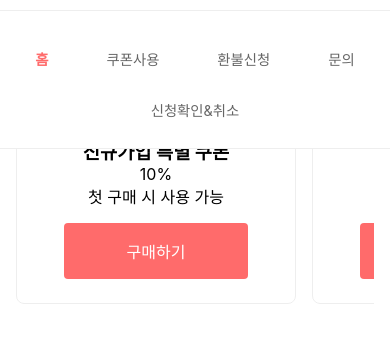
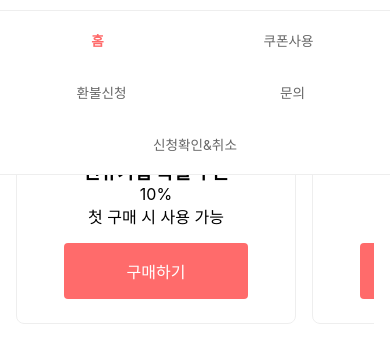
Before and after one commit to Leedalsoo/coupon-web, a plain HTML site: page index.html in a window 390 px wide. Shown: the part 40-402 px from the top of the page. Drawn offline with nearby package versions, Linux system fonts and the light colour scheme.

Commit message:
Update index.html

```diff
--- a/index.html
+++ b/index.html
@@ -38,22 +38,29 @@
     .nav-menu {
       display: flex;
       justify-content: space-around;
-      padding: 1rem;
+      padding: 0.8rem;
       background-color: white;
       position: fixed;
       top: 60px;
       width: 100%;
       border-bottom: 1px solid #eee;
       z-index: 999;
+      flex-wrap: wrap;
+      gap: 0.5rem;
     }
 
     .nav-button {
-      padding: 0.5rem 1rem;
+      flex: 1 1 auto;
+      min-width: calc(33.333% - 0.5rem); /* 한 줄에 3개씩 배치 */
+      padding: 0.7rem 0.5rem;
       border: none;
       background: none;
       color: #666;
       cursor: pointer;
       transition: color 0.3s;
+      font-size: 0.9rem;
+      text-align: center;
+      white-space: nowrap;
     }
 
     .nav-button.active {
@@ -221,16 +228,18 @@
       }
 
       .nav-menu {
-        padding: 0.8rem 0.4rem;
-        flex-wrap: wrap;
-        justify-content: space-between;
+        padding: 0.5rem;
+        top: 50px; /* 헤더 높이에 맞춰 조정 */
       }
 
       .nav-button {
-        font-size: 0.9rem;
-        padding: 0.5rem;
-        flex: 1 1 auto;
-        margin: 0.2rem;
+        min-width: calc(50% - 0.5rem); /* 한 줄에 2개씩 배치 */
+        padding: 0.6rem 0.4rem;
+        font-size: 0.85rem;
+      }
+
+      .main-content {
+        margin-top: 140px; /* 네비게이션 메뉴 높이를 고려하여 조정 */
       }
 
       .form-container {
@@ -662,7 +671,7 @@
             <label class="form-label">사용 금액 <span class="required">*</span></label>
             <input type="number" class="form-input" name="amount" required min="1000" placeholder="희망 사용 금액을 입력하세요">
           </div>
-          <button type="submit" class="submit-button">사용 신청하기</button>
+          <button type="submit" class="submit-button">���용 신청하기</button>
         </form>
       </div>
     </section>
@@ -764,7 +773,7 @@
           <label class="form-label">문의 내용</label>
           <textarea class="form-textarea" placeholder="문의하실 내용을 상세히 적어주세요"></textarea>
         </div>
-        <button class="submit-button">문의하기</button>
+        <button class="submit-button">문의하</button>
       </div>
     </section>
 
```
